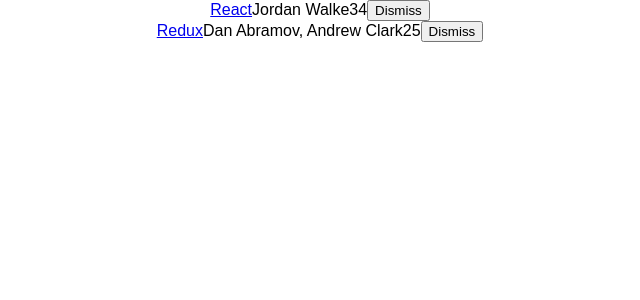
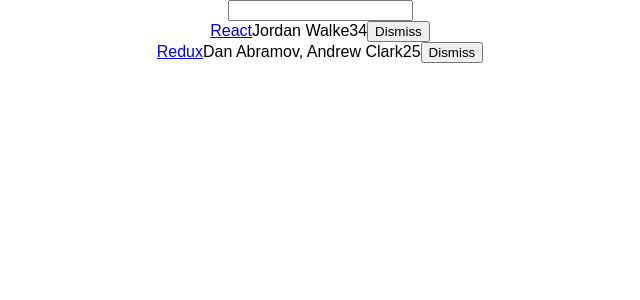
Before and after one commit to purinkle/hackernews, a React (Create React App) app: page / in a window 1280 px wide. Shown: the top 300 px of the page, without its empty margins (320-960 px from the left). Built offline with nearby package versions, Linux system fonts and the light colour scheme.

Commit message:
Add search functionality

```diff
--- a/src/App.js
+++ b/src/App.js
@@ -20,15 +20,20 @@
   },
 ];
 
+const isSearched = searchTerm => item =>
+  item.title.toLowerCase().includes(searchTerm.toLowerCase());
+
 class App extends Component {
   constructor(props) {
     super(props);
 
     this.state = {
       list,
+      searchTerm: '',
     };
 
     this.onDismiss = this.onDismiss.bind(this);
+    this.onSearchChange = this.onSearchChange.bind(this);
   }
 
   onDismiss(id) {
@@ -37,10 +42,20 @@
     this.setState({ list: updatedList });
   }
 
+  onSearchChange(event) {
+    this.setState({ searchTerm: event.target.value });
+  }
+
   render() {
     return (
       <div className="App">
-        {this.state.list.map(item =>
+        <form>
+          <input
+            onChange={this.onSearchChange}
+            type="text"
+          />
+        </form>
+        {this.state.list.filter(isSearched(this.state.searchTerm)).map(item =>
           <div key={item.objectID}>
             <span>
               <a href={item.url}>{item.title}</a>
```
